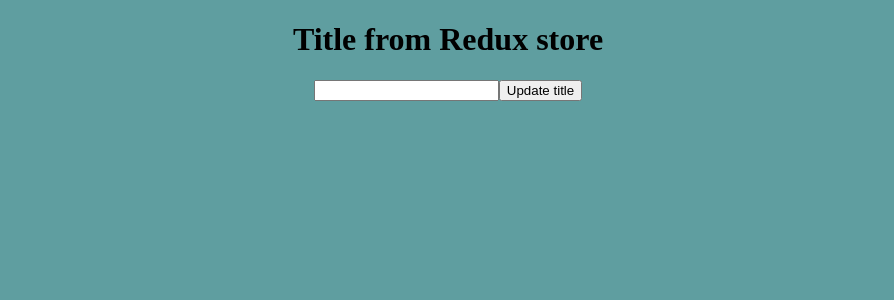
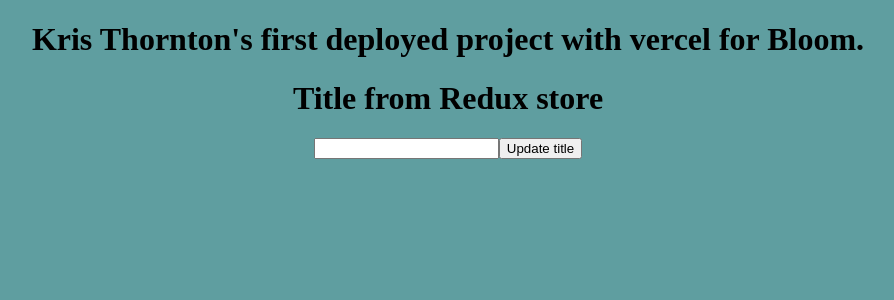
Before and after one commit to Kris-Thornton/web-guided-project-demo-app, a React (Create React App) app: page / in a window 1280 px wide. Shown: the top 300 px of the page, without its empty margins (192-1086 px from the left). Built offline with nearby package versions, Linux system fonts and the light colour scheme.

Commit message:
Added Title with my name.

```diff
--- a/src/index.js
+++ b/src/index.js
@@ -18,6 +18,7 @@ const store = createStore(rootReducer, applyMiddleware(logger));
 function App() {
   return (
     <div className="App">
+      <h1>Kris Thornton's first deployed project with vercel for Bloom.</h1>
       <Title />
     </div>
   );
```
